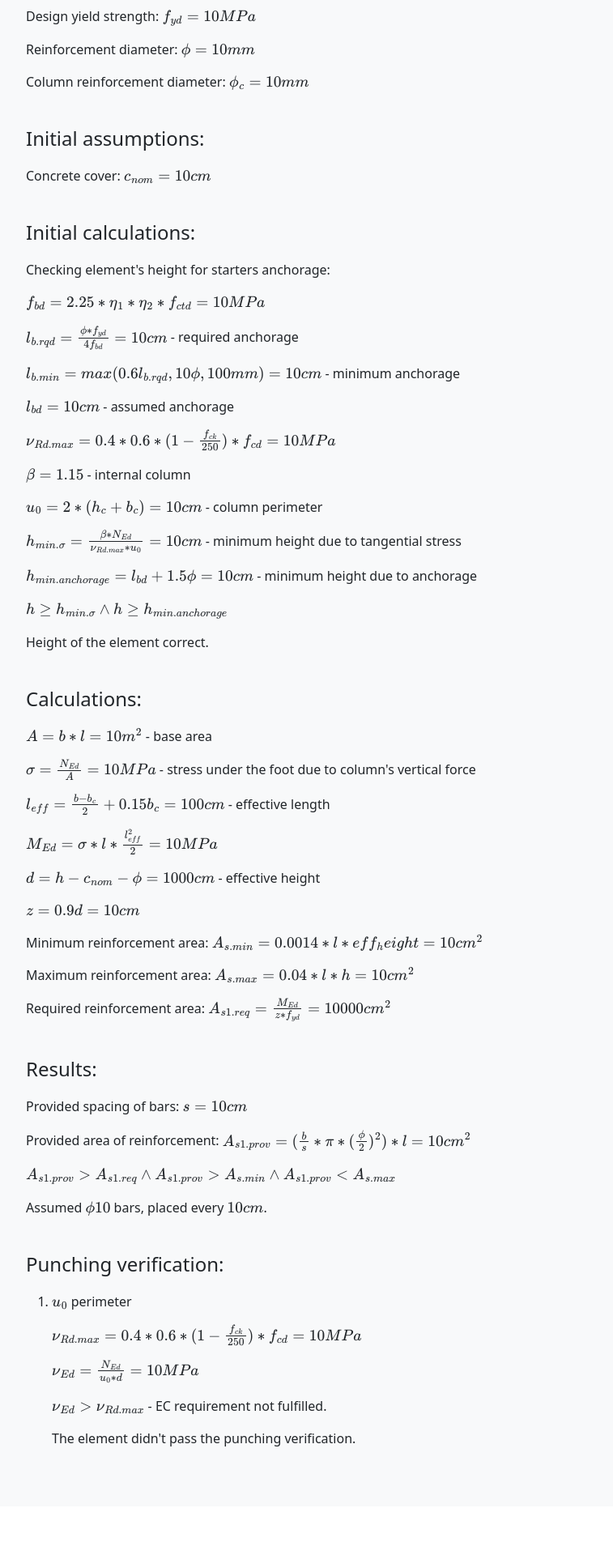
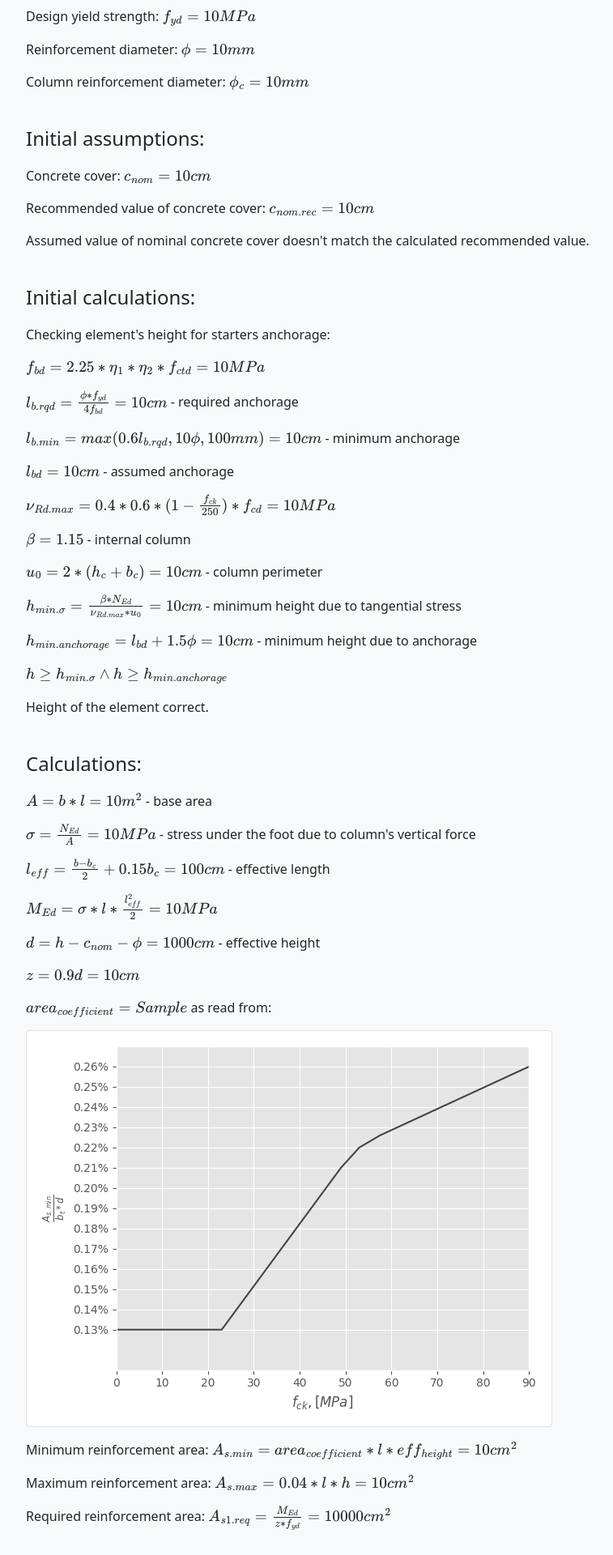
Before and after one commit to michalkowal66/ReinfCalcServer, a Django app: template reinfCalc/reinfCalcApp/templates/reinfCalcApp/foot_report.html in a window 1280 px wide. Shown: the part 1184-3104 px from the top of the page at 81% size, without its empty margins (110-867 px from the left). Run offline with Django 4.2, Linux system fonts and the light colour scheme; the template is opened without the code that fills it: most values are stand-ins (such as "Sample title", 1, 10 or a date in 2020); some libraries are stand-ins or nearby versions.

Commit message:
Add graphs and nom cover check to report templates

```diff
--- a/reinfCalc/reinfCalcApp/templates/reinfCalcApp/foot_report.html
+++ b/reinfCalc/reinfCalcApp/templates/reinfCalcApp/foot_report.html
@@ -1,5 +1,6 @@
 {% extends 'reinfCalcApp/base.html' %}
 {% load custom_filters %}
+{% load static %}
 
 {% block body_block %}
 <div class="p-5 mb-4 bg-light rounded-3">
@@ -30,6 +31,16 @@
         <p>Column reinforcement diameter: $\phi_c = {{task.col_bar_diam | mTOmm}}mm$</p>
         <p class="col-md-10 fs-4 pt-4">Initial assumptions:</p>
         <p>Concrete cover: $c_{nom} = {{task.nom_cover | mTOcm}}cm$</p>
+        {% if task.recommended_nom_cover %}
+            <p>Recommended value of concrete cover: $c_{nom.rec} = {{task.recommended_nom_cover | mTOcm}} cm$</p>
+            {% if task.nom_cover != task.recommended_nom_cover %}
+            <p>Assumed value of nominal concrete cover doesn't match the calculated recommended value.</p>
+            {% else %}
+            <p>Assumed value of nominal concrete cover correct.</p>
+            {% endif %}
+        {% else %}
+            <p>Not able to calculate the recommended value of concrete cover for selected task.</p>
+        {% endif %}
         <p class="col-md-10 fs-4 pt-4">Initial calculations:</p>
         <p>Checking element's height for starters anchorage:</p>
         <p>$f_{bd} = 2.25*\eta_1*\eta_2*f_{ctd} = {{task.f_bd | kiloTOmega}} MPa$</p>
@@ -53,7 +64,9 @@
         <p>$M_{Ed} = \sigma * l * \frac{l_{eff}^2}{2} = {{task.bend_moment | round_four}} MPa$</p>
         <p>$d = h - c_{nom} - \phi = {{task.eff_height | mTOcm}} cm$ - effective height</p>
         <p>$z = 0.9d = {{task.z | mTOcm}} cm$</p>
-        <p>Minimum reinforcement area: $A_{s.min} = 0.0014 * l * eff_height = {{task.min_area | m2TOcm2}} cm^2$</p>
+        <p>$area_{coefficient} = {{task.area_coefficient}}$ as read from:</p>
+        <p><img src="{% static 'graphs/min_reinf_foot.png' %}" class="img-thumbnail" alt=""></p>
+        <p>Minimum reinforcement area: $A_{s.min} = area_{coefficient} * l * eff_{height} = {{task.min_area | m2TOcm2}} cm^2$</p>
         <p>Maximum reinforcement area: $A_{s.max} = 0.04 * l * h = {{task.max_area | m2TOcm2}} cm^2$</p>
         <p>Required reinforcement area: $A_{s1.req} = \frac{M_{Ed}}{z*f_{yd}} = {{task.total_required_area | m2TOcm2}}cm^2$</p>
         {% endif %}
@@ -75,7 +88,9 @@
             {% else %}
                 <p>$\nu_{Ed} \le \nu_{Rd.max}$ - EC requirement fulfilled.</p>
                 <li class="pb-3">$u$ critical control perimeter</li>
-                <p>$\frac{a}{h} = {{task.a_coeff}}$ - then $a = {{task.a_coeff}} *h = {{task.a| round_four}}$</p>
+                <p>Reading $\frac{a}{h}$ from the table:</p>
+                <p><img src="{% static 'graphs/a_h_foot.png' %}" class="img-thumbnail" alt=""></p>
+                <p>$\frac{a}{h} = {{task.a_coeff}}$ - then $a = {{task.a_coeff}} *h = {{task.a| round_four}} m$</p>
                 <p>$\rho_l = \frac{A_{s1.prov}}{l*d} = {{task.rho_l | percentage}}\%$</p>
                 <p>$k = min(1 + \sqrt{\frac{200mm}{d}}, 2) = {{task.k | round_four}}$</p>
                 <p>$\nu_{min} = 0.035*k^{\frac{3}{2}}*f_{ck}^{\frac{1}{2}} = {{task.nu_min | kiloTOmega}} MPa$</p>
```
Also changed, not shown: reinfCalc/reinfCalcApp/templates/reinfCalcApp/beam_report.html (+10 -0 lines), reinfCalc/reinfCalcApp/templates/reinfCalcApp/column_report.html (+10 -0 lines), reinfCalc/reinfCalcApp/templates/reinfCalcApp/plate_report.html (+10 -0 lines).
